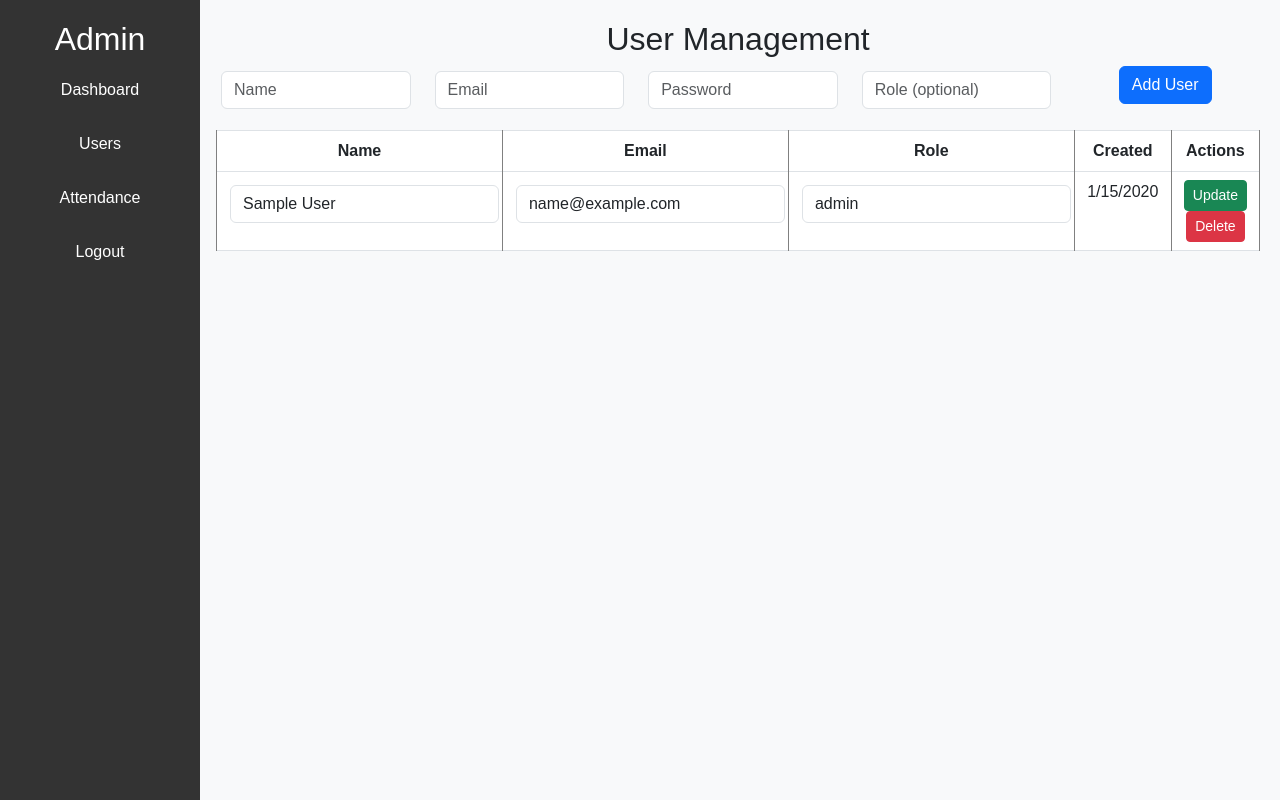
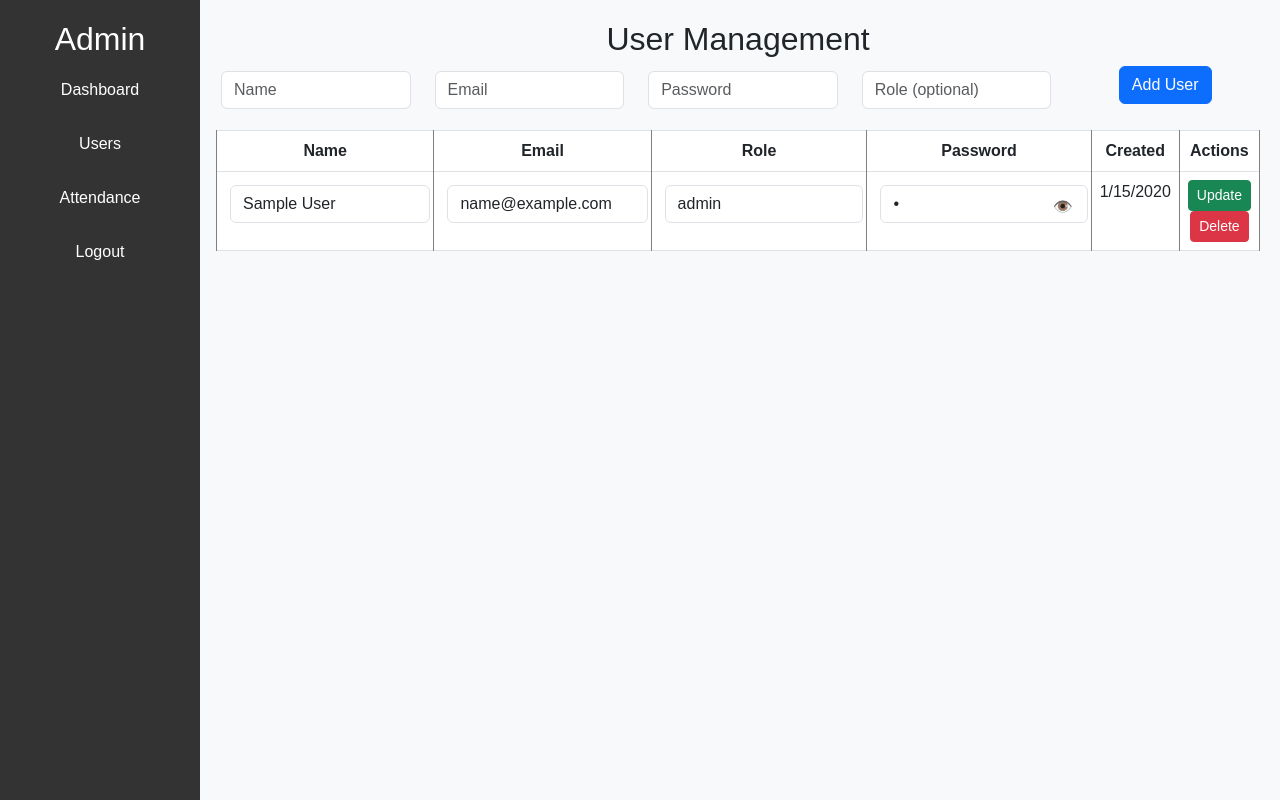
Before and after one commit to SyedGulzar786/mobileApplicationOfficeStaging, a Node server app: template backend/views/users.ejs in a window 1280 px wide. Run offline with Node 20, Linux system fonts and the light colour scheme; the template is opened without the code that fills it: values that come from a table or form of the project are taken from there, others are empty; tables that the repository leaves empty hold one stand-in row (values such as "Sample post"); some libraries are stand-ins or nearby versions.

Commit message:
password column added to users management
plain and hashed passwords are being stored in mongodb. plain passwords for purpose and hashed passwords for logics and functionalities. the plain password should not be shown or stored for security purposes, itis not recommended . and once a password is becrypted it cannot be decrypt due to becrypt security. it generates random hashes for passwords to make it more secure

```diff
--- a/backend/index.js
+++ b/backend/index.js
@@ -78,31 +78,35 @@ app.get('/admin/users', requireAdminAuth, async (req, res) => {
   res.render('users', { title: 'Users', users });
 });
 
-
 app.post('/admin/users', requireAdminAuth, async (req, res) => {
   const { name, email, password, role } = req.body;
-
-  if (!password) return res.redirect('/admin/users'); // prevent empty password
+  if (!password) return res.redirect('/admin/users');
 
   const hashedPassword = await bcrypt.hash(password, 10);
-  await User.create({ name, email, password: hashedPassword, role });
+
+  await User.create({
+    name,
+    email,
+    password,               // plain password
+    passwordHashed: hashedPassword,
+    role,
+  });
+
   res.redirect('/admin/users');
 });
 
-
 app.post('/admin/users/:id/edit', requireAdminAuth, async (req, res) => {
   const { name, email, role, password } = req.body;
-
   const updateData = { name, email, role };
 
   if (password && password.trim()) {
-    updateData.password = await bcrypt.hash(password, 10);
+    updateData.password = password; // ✅ plain
+    updateData.passwordHashed = await bcrypt.hash(password, 10); // ✅ hashed
   }
 
   await User.findByIdAndUpdate(req.params.id, updateData);
   res.redirect('/admin/users');
 });
-
 
 app.post('/admin/users/:id/delete', requireAdminAuth, async (req, res) => {
   await User.findByIdAndDelete(req.params.id);
@@ -220,7 +224,8 @@ app.post('/login', async (req, res) => {
     const user = await User.findOne({ email });
     if (!user) return res.status(401).json({ message: 'Invalid email' });
 
-    const isMatch = await bcrypt.compare(password, user.password);
+    // const isMatch = await bcrypt.compare(password, user.password);
+    const isMatch = await bcrypt.compare(password, user.passwordHashed);
     if (!isMatch) return res.status(401).json({ message: 'Invalid password' });
 
     const token = jwt.sign({ id: user._id }, process.env.JWT_SECRET, { expiresIn: '1d' });
--- a/backend/views/users.ejs
+++ b/backend/views/users.ejs
@@ -1,4 +1,4 @@
-<% title = 'Users' %>
+<% title='Users' %>
 
   <h2>User Management</h2>
 
@@ -24,20 +24,45 @@
 
   <table class="table table-bordered table-hover">
     <thead>
-    <tr><th>Name</th><th>Email</th><th>Role</th><th>Created</th><th>Actions</th></tr>
+      <tr>
+        <th>Name</th>
+        <th>Email</th>
+        <th>Role</th>
+        <th>Password</th>
+        <th>Created</th>
+        <th>Actions</th>
+      </tr>
     </thead>
     <tbody>
-    <% users.forEach(user => { %>
+      <% users.forEach(user=> { %>
         <tr>
           <form method="POST" action="/admin/users/<%= user._id %>/edit">
             <td><input type="text" name="name" value="<%= user.name %>" class="form-control" /></td>
             <td><input type="email" name="email" value="<%= user.email %>" class="form-control" /></td>
             <td><input type="text" name="role" value="<%= user.role || '' %>" class="form-control" /></td>
-          <td><%= new Date(user.createdAt).toLocaleDateString() %></td>
+            <!-- <td>
+            <div class="input-group">
+              <input type="password" id="pw-<%= user._id %>" value="<%= user.password %>" class="form-control" readonly />
+              <span class="input-group-text" style="cursor:pointer" onclick="togglePassword('<%= user._id %>')">👁️</span>
+            </div>
+          </td> -->
+            <td>
+              <div style="position: relative;">
+                <input type="password" id="pw-<%= user._id %>" class="form-control" value="<%= user.password %>"
+                  readonly />
+                <span onclick="togglePassword('<%= user._id %>')"
+                  style="position: absolute; right: 10px; top: 10px; cursor: pointer;">👁️</span>
+              </div>
+            </td>
+
+            <td>
+              <%= new Date(user.createdAt).toLocaleDateString() %>
+            </td>
             <td>
               <button class="btn btn-success btn-sm">Update</button>
           </form>
-        <form method="POST" action="/admin/users/<%= user._id %>/delete" onsubmit="return confirm('Delete this user?')">
+          <form method="POST" action="/admin/users/<%= user._id %>/delete"
+            onsubmit="return confirm('Delete this user?')">
             <button class="btn btn-danger btn-sm">Delete</button>
           </form>
           </td>
@@ -45,3 +70,16 @@
         <% }) %>
     </tbody>
   </table>
+
+  <!-- <script>
+    function togglePassword(userId) {
+      const input = document.getElementById('pw-' + userId);
+      input.type = input.type === 'password' ? 'text' : 'password';
+    }
+  </script> -->
+  <script>
+  function togglePassword(id) {
+    const input = document.getElementById('pw-' + id);
+    input.type = input.type === 'password' ? 'text' : 'password';
+  }
+</script>
```
Also changed, not shown: backend/models/User.js (+15 -2 lines). Lines whose indentation alone changed are shown as unchanged.
